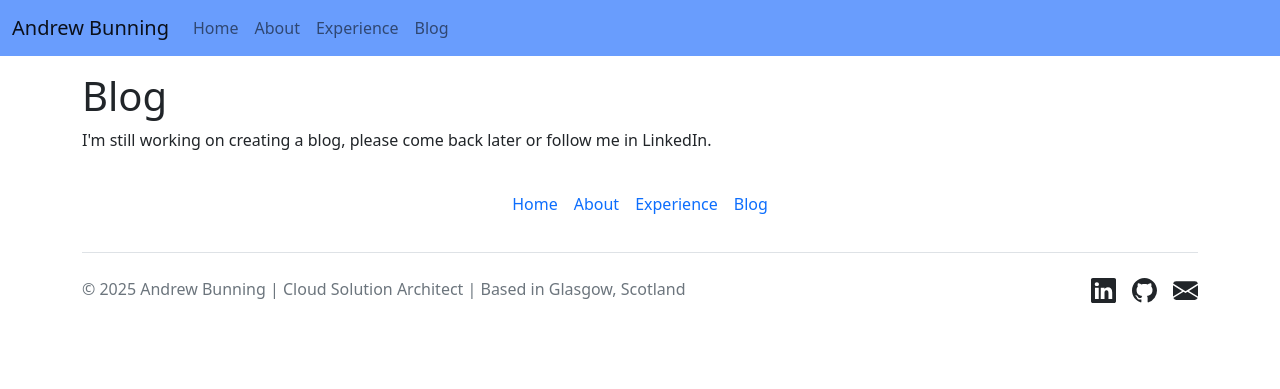
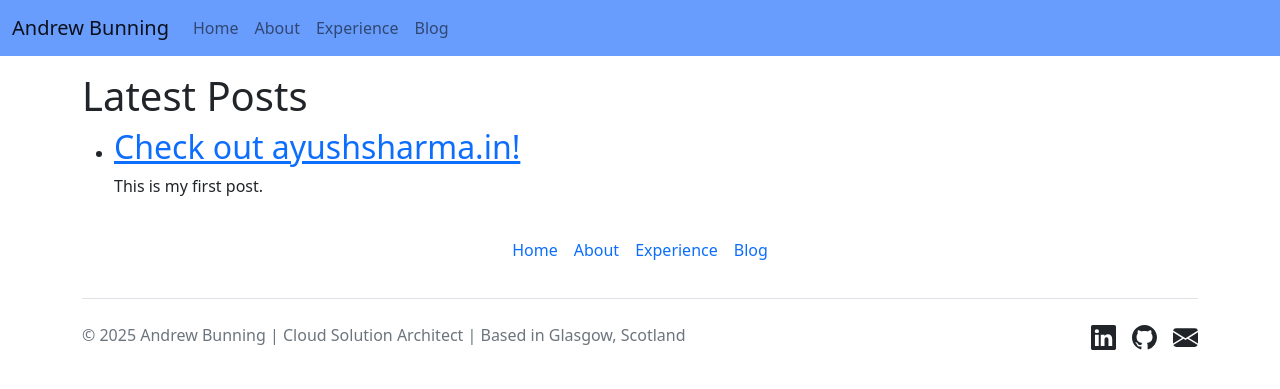
Before and after one commit to AndyBunning/andybunning.github.io, a Jekyll site: the page built from blog.html, in a window 1280 px wide. Shown: the top 389 px of the page. Built offline with Jekyll 4.4.1, drawn with Linux system fonts in a browser that asks for light colours.

Commit message:
update blog page to list blogs (if there are any)

```diff
--- a/blog.html
+++ b/blog.html
@@ -4,6 +4,20 @@ title: Blog
 # Blog
 ---
 
-<h1>Blog</h1>
+{% if site.posts.size < 1 %}
+  <h1>Blog</h1>
 
-<p>I'm still working on creating a blog, please come back later or follow me in LinkedIn.</p>
+  <p>I'm still working on creating a blog, please come back later or follow me in LinkedIn.</p>
+{% endif %}
+
+{% if site.posts.size > 0 %}
+  <h1>Latest Posts</h1>
+  <ul>
+    {% for post in site.posts %}
+      <li>
+        <h2><a href="{{ post.url }}">{{ post.title }}</a></h2>
+        {{ post.excerpt }}
+      </li>
+    {% endfor %}
+  </ul>
+{% endif %}
```
